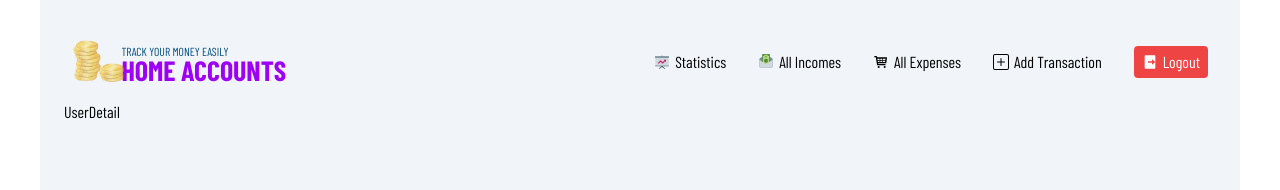
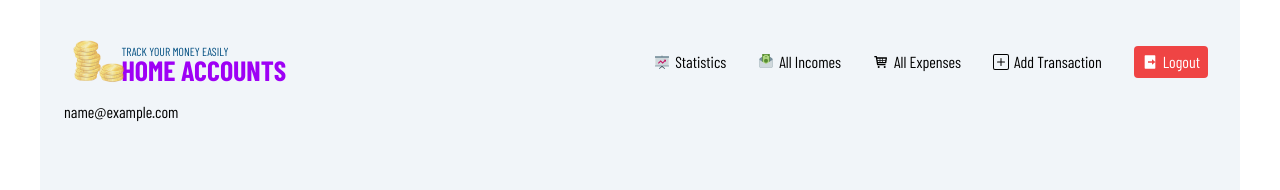
Before and after one commit to ajkacca457/home_accounts, a React (Create React App) app in the folder client/: page /dashboard/user in a window 1280 px wide. Shown: the top 190 px of the page. Built offline with nearby package versions, Linux system fonts and the light colour scheme; sample sign-in values are in the browser's storage; what react-fusioncharts would draw is missing.

Commit message:
update userdetail

```diff
--- a/client/src/pages/UserDetail.js
+++ b/client/src/pages/UserDetail.js
@@ -1,8 +1,20 @@
 import React from 'react';
+import { useGlobalContext } from '../context/GlobalContext';
+const UserDetail = () => {
 
-const UserDetail = () => {
+    const { user } = useGlobalContext();
+    console.log(user);
+
     return (
-        <div>UserDetail</div>
+        <div>
+            {user &&
+                <div>
+                    <h1>{user.firstname}</h1>
+                    <h1>{user.lastname}</h1>
+                    <p>{user.email}</p>
+                    <p>{user.location}</p>
+                </div>}
+        </div>
     );
 };
 
```
